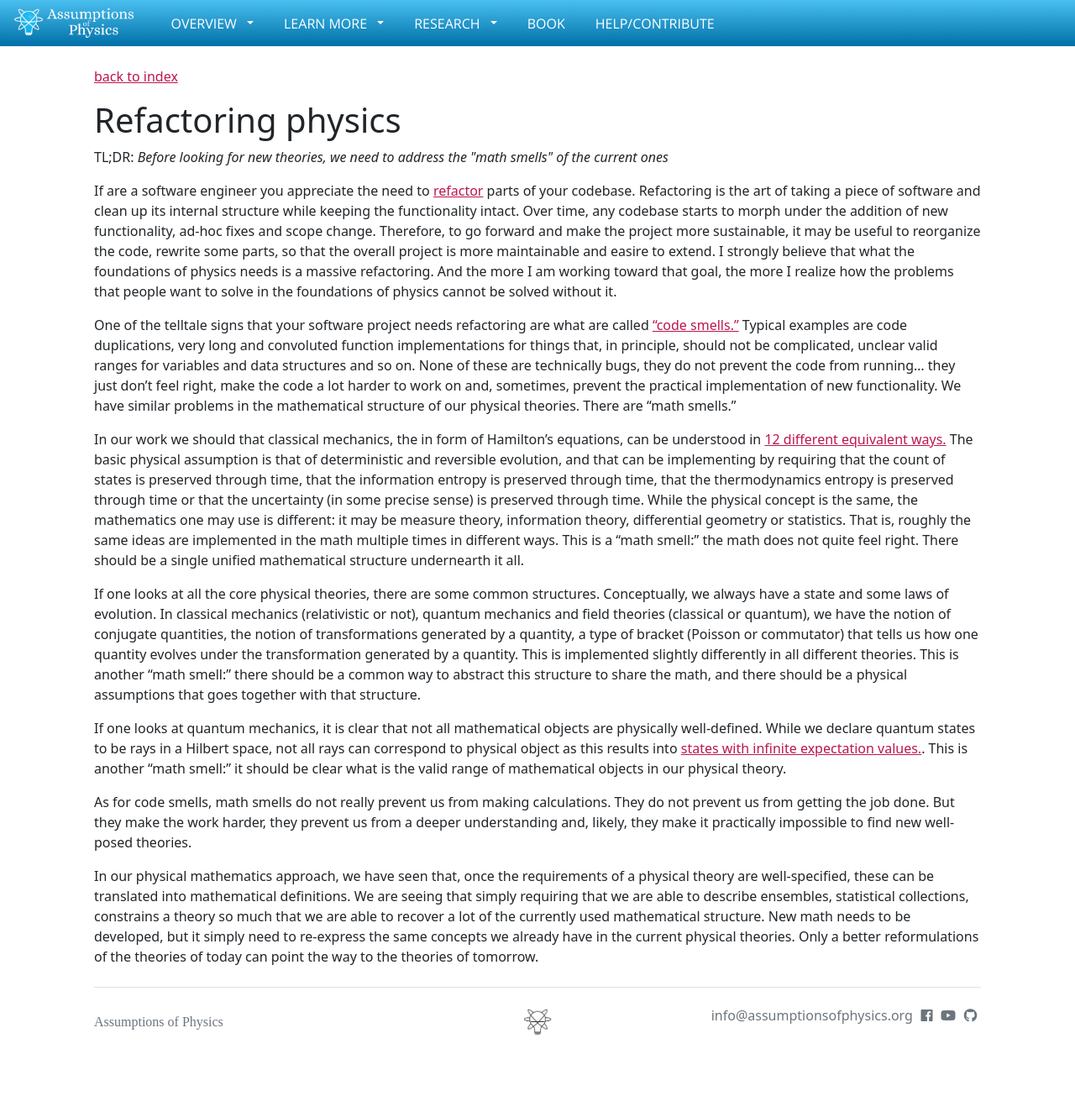
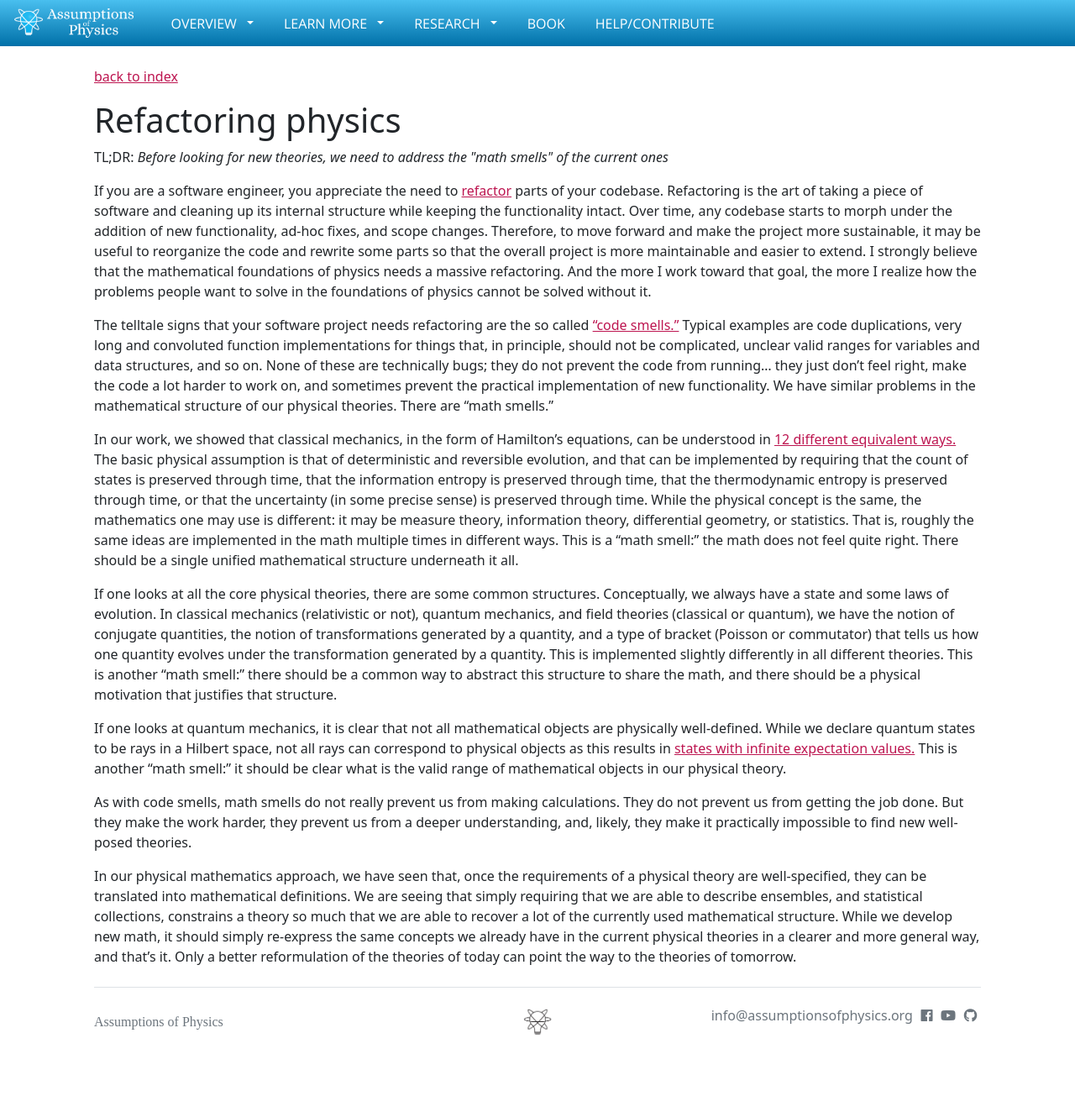
Before and after one commit to assumptionsofphysics/assumptionsofphysics.github.io, a Jekyll site: the page built from _essays/2025-03-15-refactoring.md, in a window 1280 px wide. Shown: the whole page at 84% size. Built offline with Jekyll 4.4.1, drawn with Linux system fonts in a browser that asks for light colours; nearby versions of some CDN libraries; some web fonts are replaced.

Commit message:
Minor improvements to new essay

```diff
--- a/_essays/2025-03-15-refactoring.md
+++ b/_essays/2025-03-15-refactoring.md
@@ -6,16 +6,16 @@
 draft: true
 ---
 
-If are a software engineer you appreciate the need to [refactor](https://en.wikipedia.org/wiki/Code_refactoring) parts of your codebase. Refactoring is the art of taking a piece of software and clean up its internal structure while keeping the functionality intact. Over time, any codebase starts to morph under the addition of new functionality, ad-hoc fixes and scope change. Therefore, to go forward and make the project more sustainable, it may be useful to reorganize the code, rewrite some parts, so that the overall project is more maintainable and easire to extend. I strongly believe that what the foundations of physics needs is a massive refactoring. And the more I am working toward that goal, the more I realize how the problems that people want to solve in the foundations of physics cannot be solved without it.
+If you are a software engineer, you appreciate the need to [refactor](https://en.wikipedia.org/wiki/Code_refactoring) parts of your codebase. Refactoring is the art of taking a piece of software and cleaning up its internal structure while keeping the functionality intact. Over time, any codebase starts to morph under the addition of new functionality, ad-hoc fixes, and scope changes. Therefore, to move forward and make the project more sustainable, it may be useful to reorganize the code and rewrite some parts so that the overall project is more maintainable and easier to extend. I strongly believe that the mathematical foundations of physics needs a massive refactoring. And the more I work toward that goal, the more I realize how the problems people want to solve in the foundations of physics cannot be solved without it.
 
-One of the telltale signs that your software project needs refactoring are what are called ["code smells."](https://en.wikipedia.org/wiki/Code_smell) Typical examples are code duplications, very long and convoluted function implementations for things that, in principle, should not be complicated, unclear valid ranges for variables and data structures and so on. None of these are technically bugs, they do not prevent the code from running... they just don't feel right, make the code a lot harder to work on and, sometimes, prevent the practical implementation of new functionality. We have similar problems in the mathematical structure of our physical theories. There are "math smells."
+The telltale signs that your software project needs refactoring are the so called ["code smells."](https://en.wikipedia.org/wiki/Code_smell) Typical examples are code duplications, very long and convoluted function implementations for things that, in principle, should not be complicated, unclear valid ranges for variables and data structures, and so on. None of these are technically bugs; they do not prevent the code from running... they just don't feel right, make the code a lot harder to work on, and sometimes prevent the practical implementation of new functionality. We have similar problems in the mathematical structure of our physical theories. There are "math smells."
 
-In our work we should that classical mechanics, the in form of Hamilton's equations, can be understood in [12 different equivalent ways.](https://youtu.be/OhH7OYon0LE) The basic physical assumption is that of deterministic and reversible evolution, and that can be implementing by requiring that the count of states is preserved through time, that the information entropy is preserved through time, that the thermodynamics entropy is preserved through time or that the uncertainty (in some precise sense) is preserved through time. While the physical concept is the same, the mathematics one may use is different: it may be measure theory, information theory, differential geometry or statistics. That is, roughly the same ideas are implemented in the math multiple times in different ways. This is a "math smell:" the math does not quite feel right. There should be a single unified mathematical structure undernearth it all.
+In our work, we showed that classical mechanics, in the form of Hamilton's equations, can be understood in [12 different equivalent ways.](https://youtu.be/OhH7OYon0LE) The basic physical assumption is that of deterministic and reversible evolution, and that can be implemented by requiring that the count of states is preserved through time, that the information entropy is preserved through time, that the thermodynamic entropy is preserved through time, or that the uncertainty (in some precise sense) is preserved through time. While the physical concept is the same, the mathematics one may use is different: it may be measure theory, information theory, differential geometry, or statistics. That is, roughly the same ideas are implemented in the math multiple times in different ways. This is a "math smell:" the math does not feel quite right. There should be a single unified mathematical structure underneath it all.
 
-If one looks at all the core physical theories, there are some common structures. Conceptually, we always have a state and some laws of evolution. In classical mechanics (relativistic or not), quantum mechanics and field theories (classical or quantum), we have the notion of conjugate quantities, the notion of transformations generated by a quantity, a type of bracket (Poisson or commutator) that tells us how one quantity evolves under the transformation generated by a quantity. This is implemented slightly differently in all different theories. This is another "math smell:" there should be a common way to abstract this structure to share the math, and there should be a physical assumptions that goes together with that structure.
+If one looks at all the core physical theories, there are some common structures. Conceptually, we always have a state and some laws of evolution. In classical mechanics (relativistic or not), quantum mechanics, and field theories (classical or quantum), we have the notion of conjugate quantities, the notion of transformations generated by a quantity, and a type of bracket (Poisson or commutator) that tells us how one quantity evolves under the transformation generated by a quantity. This is implemented slightly differently in all different theories. This is another "math smell:" there should be a common way to abstract this structure to share the math, and there should be a physical motivation that justifies that structure.
 
-If one looks at quantum mechanics, it is clear that not all mathematical objects are physically well-defined. While we declare quantum states to be rays in a Hilbert space, not all rays can correspond to physical object as this results into [states with infinite expectation values.](https://youtu.be/Grn8AGB9oF8). This is another "math smell:" it should be clear what is the valid range of mathematical objects in our physical theory.
+If one looks at quantum mechanics, it is clear that not all mathematical objects are physically well-defined. While we declare quantum states to be rays in a Hilbert space, not all rays can correspond to physical objects as this results in [states with infinite expectation values.](https://youtu.be/Grn8AGB9oF8) This is another "math smell:" it should be clear what is the valid range of mathematical objects in our physical theory.
 
-As for code smells, math smells do not really prevent us from making calculations. They do not prevent us from getting the job done. But they make the work harder, they prevent us from a deeper understanding and, likely, they make it practically impossible to find new well-posed theories.
+As with code smells, math smells do not really prevent us from making calculations. They do not prevent us from getting the job done. But they make the work harder, they prevent us from a deeper understanding, and, likely, they make it practically impossible to find new well-posed theories.
 
-In our physical mathematics approach, we have seen that, once the requirements of a physical theory are well-specified, these can be translated into mathematical definitions. We are seeing that simply requiring that we are able to describe ensembles, statistical collections, constrains a theory so much that we are able to recover a lot of the currently used mathematical structure. New math needs to be developed, but it simply need to re-express the same concepts we already have in the current physical theories. Only a better reformulations of the theories of today can point the way to the theories of tomorrow.
+In our physical mathematics approach, we have seen that, once the requirements of a physical theory are well-specified, they can be translated into mathematical definitions. We are seeing that simply requiring that we are able to describe ensembles, and statistical collections, constrains a theory so much that we are able to recover a lot of the currently used mathematical structure. While we develop new math, it should simply re-express the same concepts we already have in the current physical theories in a clearer and more general way, and that's it. Only a better reformulation of the theories of today can point the way to the theories of tomorrow.
```
